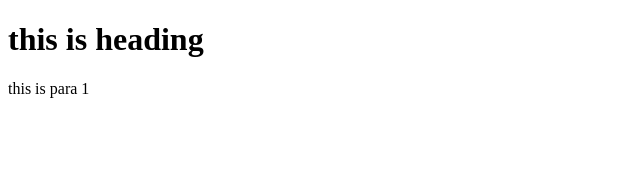
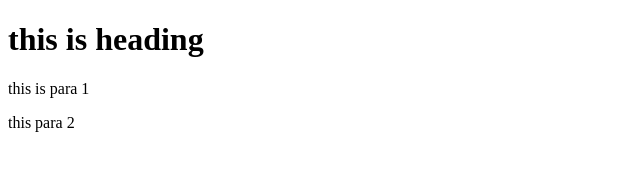
Before and after one commit to krtikgrg/git-test, a plain HTML site: page index.html in a window 1280 px wide. Shown: the full height of the page, 0-640 px from the left. Drawn offline with Linux system fonts and the light colour scheme.

Commit message:
second commit

```diff
--- a/index.html
+++ b/index.html
@@ -8,5 +8,6 @@
 <body>
     <h1>this is heading</h1>
     <p>this is para 1</p>
+    <p>this para 2</p>
 </body>
 </html>
```
